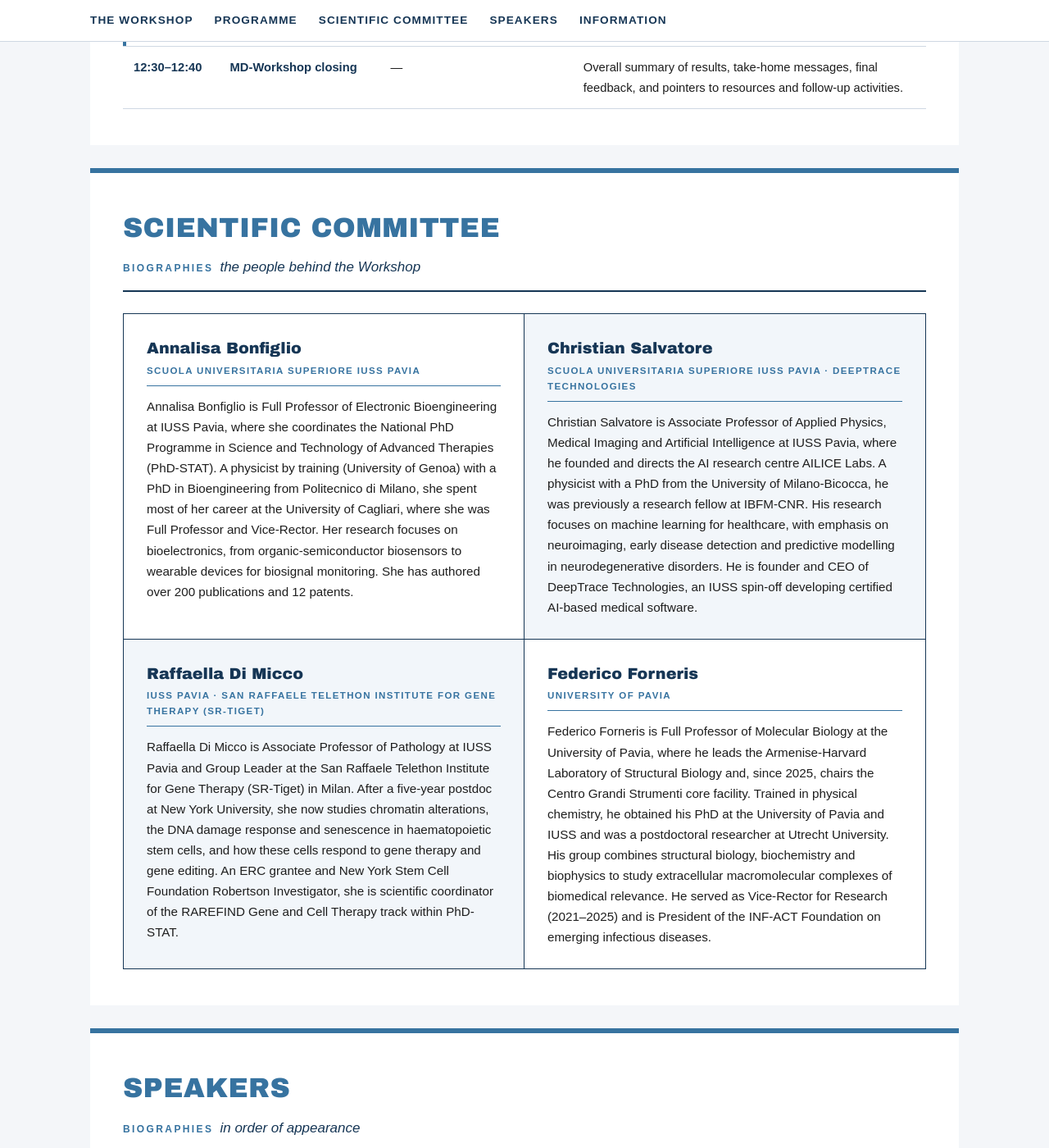
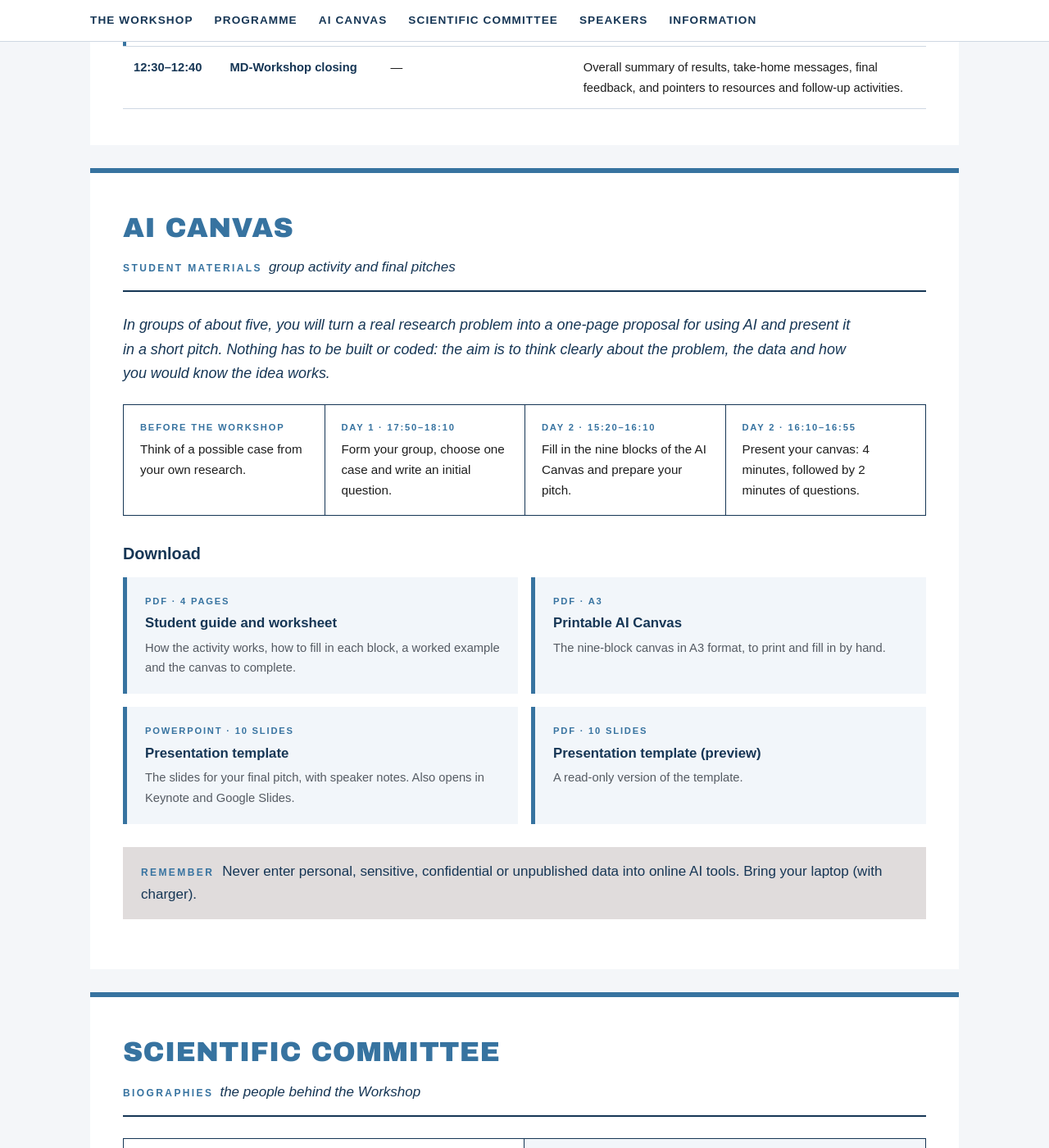
Before and after one commit to ailicelabs/STAT-School-Venice-2026, a Jekyll site: the page built from index.md, in a window 1280 px wide and 1400 px high, scrolled down 5609 px. Shown: the whole window at 82% size. Built offline with Jekyll 4.4.1, drawn with Linux system fonts in a browser that asks for light colours.

Commit message:
Add files via upload

```diff
--- a/_layouts/default.html
+++ b/_layouts/default.html
@@ -116,6 +116,16 @@
     .download { margin-top: 26px; }
     .download .btn { border-color: var(--azzurro); }
 
+    .steps { display: grid; grid-template-columns: repeat(4, minmax(0, 1fr)); gap: 0; border: 1.5px solid var(--blu); margin-top: 22px; }
+    .steps > div { padding: 18px 20px; }
+    .steps > div + div { border-left: 1.5px solid var(--blu); }
+    .steps p { margin: 4px 0 0; font-size: .95rem; }
+    .downloads { display: grid; grid-template-columns: repeat(2, minmax(0, 1fr)); gap: 16px; margin-top: 12px; }
+    .dl { display: flex; flex-direction: column; gap: 4px; padding: 20px 22px; background: #F2F6FA; border-left: 5px solid var(--azzurro); color: var(--ink); text-decoration: none; }
+    .dl strong { color: var(--blu); font-size: 1.05rem; }
+    .dl span:last-child { font-size: .92rem; color: var(--muted); }
+    .dl:hover { background: var(--tint); color: var(--ink); }
+    .dl:hover strong { text-decoration: underline; }
     footer { background: var(--blu); color: #E6ECF2; text-align: center; padding: 28px 20px; font-size: .88rem; }
     footer .logos img { height: 40px; }
     footer p { margin: 14px 0 0; }
@@ -130,6 +140,8 @@
       .grid2 article:nth-last-child(2) { border-bottom: 1.5px solid var(--blu); }
       .grid2 article { background: #fff !important; }
       section { padding: 28px 20px 32px; }
+      .steps, .downloads { grid-template-columns: minmax(0, 1fr); }
+      .steps > div + div { border-left: 0; border-top: 1.5px solid var(--blu); }
       .logos { gap: 14px; flex-wrap: nowrap; }
       .logos img { height: 34px; }
       .logos .sep { height: 28px; }
--- a/index.md
+++ b/index.md
@@ -31,6 +31,7 @@ description: PhD in Science and Technology for Advanced Therapies (STAT) MD-Work
   <ul>
     <li><a href="#workshop">The Workshop</a></li>
     <li><a href="#programme">Programme</a></li>
+    <li><a href="#ai-canvas">AI Canvas</a></li>
     <li><a href="#committee">Scientific Committee</a></li>
     <li><a href="#speakers">Speakers</a></li>
     <li><a href="#information">Information</a></li>
@@ -119,6 +120,26 @@ description: PhD in Science and Technology for Advanced Therapies (STAT) MD-Work
 </div>
 </section>
 
+<section id="ai-canvas">
+<h2>AI Canvas</h2>
+<p class="sub"><b>Student materials</b>group activity and final pitches</p>
+<p class="lead">In groups of about five, you will turn a real research problem into a one-page proposal for using AI and present it in a short pitch. Nothing has to be built or coded: the aim is to think clearly about the problem, the data and how you would know the idea works.</p>
+<div class="steps">
+<div><span class="lbl">Before the Workshop</span><p>Think of a possible case from your own research.</p></div>
+<div><span class="lbl">Day 1 · 17:50–18:10</span><p>Form your group, choose one case and write an initial question.</p></div>
+<div><span class="lbl">Day 2 · 15:20–16:10</span><p>Fill in the nine blocks of the AI Canvas and prepare your pitch.</p></div>
+<div><span class="lbl">Day 2 · 16:10–16:55</span><p>Present your canvas: 4 minutes, followed by 2 minutes of questions.</p></div>
+</div>
+<h3 style="margin-top:30px">Download</h3>
+<div class="downloads">
+<a class="dl" href="assets/ai-canvas/AI-Canvas_Student-Guide-and-Worksheet.pdf"><span class="lbl">PDF · 4 pages</span><strong>Student guide and worksheet</strong><span>How the activity works, how to fill in each block, a worked example and the canvas to complete.</span></a>
+<a class="dl" href="assets/ai-canvas/AI-Canvas_A3-Printable.pdf"><span class="lbl">PDF · A3</span><strong>Printable AI Canvas</strong><span>The nine-block canvas in A3 format, to print and fill in by hand.</span></a>
+<a class="dl" href="assets/ai-canvas/AI-Canvas_Presentation-Template.pptx"><span class="lbl">PowerPoint · 10 slides</span><strong>Presentation template</strong><span>The slides for your final pitch, with speaker notes. Also opens in Keynote and Google Slides.</span></a>
+<a class="dl" href="assets/ai-canvas/AI-Canvas_Presentation-Template.pdf"><span class="lbl">PDF · 10 slides</span><strong>Presentation template (preview)</strong><span>A read-only version of the template.</span></a>
+</div>
+<p class="note"><b>Remember</b>Never enter personal, sensitive, confidential or unpublished data into online AI tools. Bring your laptop (with charger).</p>
+</section>
+
 <section id="committee">
 <h2>Scientific Committee</h2>
 <p class="sub"><b>Biographies</b>the people behind the Workshop</p>
```
Also changed, not shown: 4 other files.
